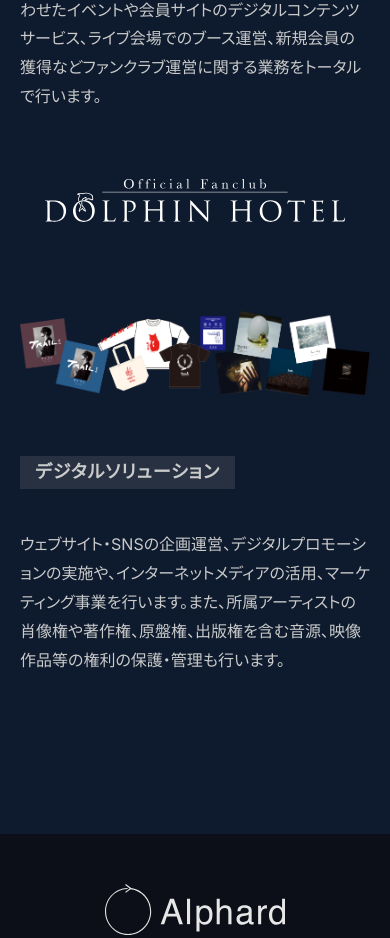
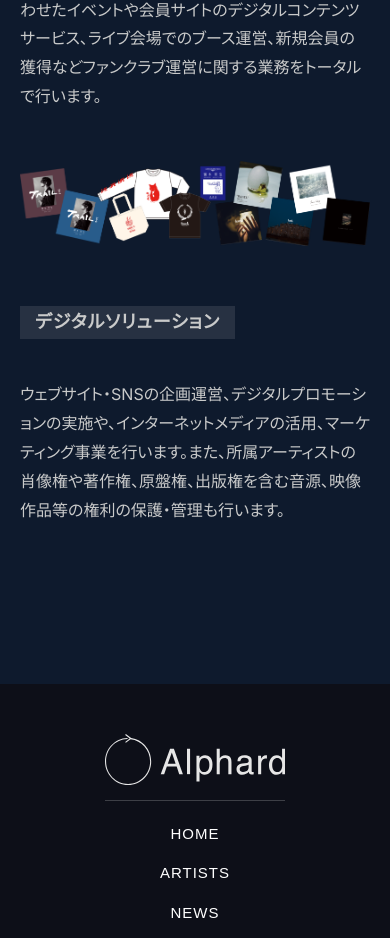
Before and after one commit to KakizoeYasuhiro/alphard, a Next.js app: page /works in a window 390 px wide. Shown: the part 1553-2491 px from the top of the page. Built offline with nearby package versions, Linux system fonts and the light colour scheme; no server answers; what react-google-recaptcha-v3 would draw is missing.

Commit message:
ファンクラブロゴとリンクの削除

```diff
--- a/package.json
+++ b/package.json
@@ -14,6 +14,7 @@
   "description": "",
   "dependencies": {
     "@headlessui/react": "^2.2.4",
+    "claude": "^0.1.1",
     "gsap": "^3.13.0",
     "microcms-js-sdk": "^3.2.0",
     "next": "^15.3.3",
--- a/src/components/pages/ArtistDetailClient.js
+++ b/src/components/pages/ArtistDetailClient.js
@@ -190,7 +190,6 @@ export default function ArtistDetailClient() {
 
       <div className="official-links">
         <a href="https://ksonoki.com" target="_blank" rel="noopener noreferrer" className="official-link">OFFICIAL SITE</a>
-        <a href="#" className="official-link">FUNCLUB</a>
       </div>
     </section>
   );
--- a/src/components/pages/WorksClient.js
+++ b/src/components/pages/WorksClient.js
@@ -111,19 +111,6 @@ export default function WorksClient() {
         <h2 className="work-title">グッズ制作・ファンクラブ</h2>
         <div className="work-content">
           <p>アーティスト関連商品の企画、製造、販売と公式ファンクラブの企画、運営を行います。ファンの特性に合わせたイベントや会員サイトのデジタルコンテンツサービス、ライブ会場でのブース運営、新規会員の獲得などファンクラブ運営に関する業務をトータルで行います。</p>
-          <div className="fanclub-logo">
-            <div className="fanclub-dolphin-hotel">
-              <div style={{ width: '450px', height: '120px' }}>
-                <Image
-                  src="/images/DOLPHINHOTEL.svg"
-                  alt="DÖLPHIN ! HOTEL - 園木邦宝 Official Fanclub"
-                  width={450}
-                  height={120}
-                  style={{ objectFit: 'contain', width: '100%', height: '100%' }}
-                />
-              </div>
-            </div>
-          </div>
           <div className="goods-gallery">
             <div className="gallery-row">
               <Image
--- a/src/styles/works.css
+++ b/src/styles/works.css
@@ -64,26 +64,7 @@
     border-radius: 5px;
 }
 
-/* ファンクラブセクション */
-.fanclub-logo {
-    margin-top: 30px;
-    text-align: center;
-}
 
-.fanclub-dolphin-hotel {
-    padding: 20px 0;
-    display: flex;
-    justify-content: center;
-    align-items: center;
-}
-
-.fanclub-dolphin-hotel img,
-.fanclub-dolphin-hotel span {
-    width: 450px !important;
-    height: 120px !important;
-    min-width: 450px !important;
-    min-height: 120px !important;
-}
 
 /* グッズギャラリー */
 .goods-gallery {
@@ -143,17 +124,4 @@
     .work-subtitle {
         font-size: 16px;
     }
-
-    .fanclub-dolphin-hotel div {
-        width: 300px !important;
-        height: 80px !important;
-    }
-
-    .fanclub-dolphin-hotel img,
-    .fanclub-dolphin-hotel span {
-        width: 300px !important;
-        height: 80px !important;
-        min-width: 300px !important;
-        min-height: 80px !important;
-    }
 }
```
Also changed, not shown: 2 other files (tests, documents, lock files or other folders).
